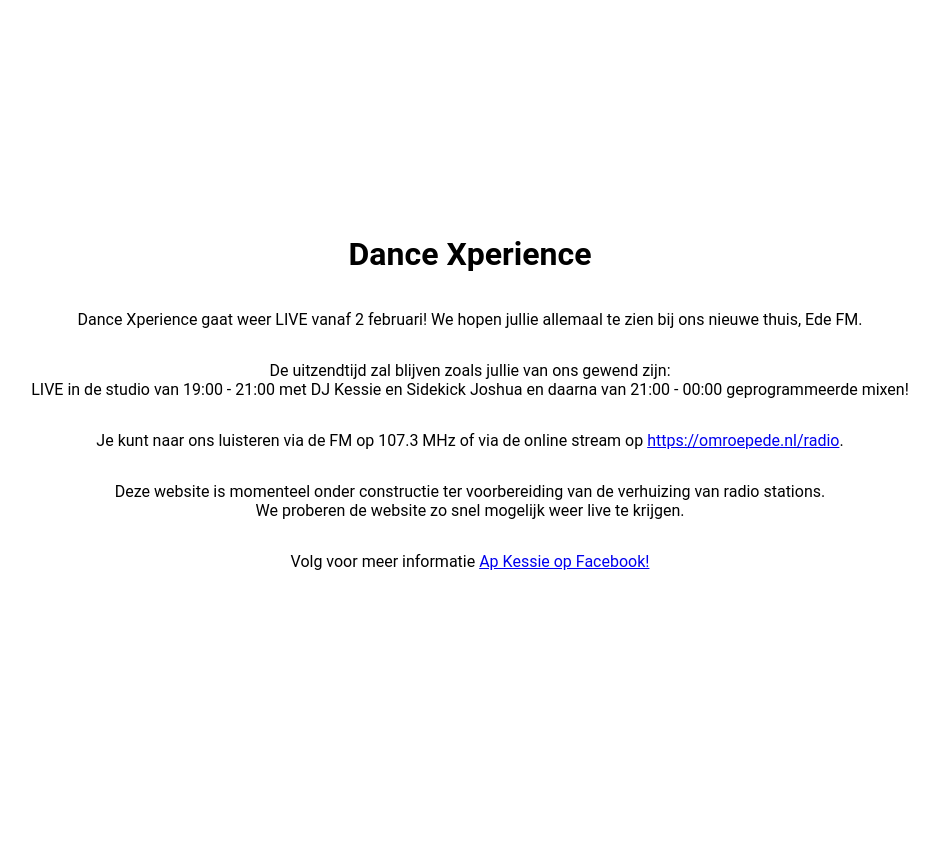
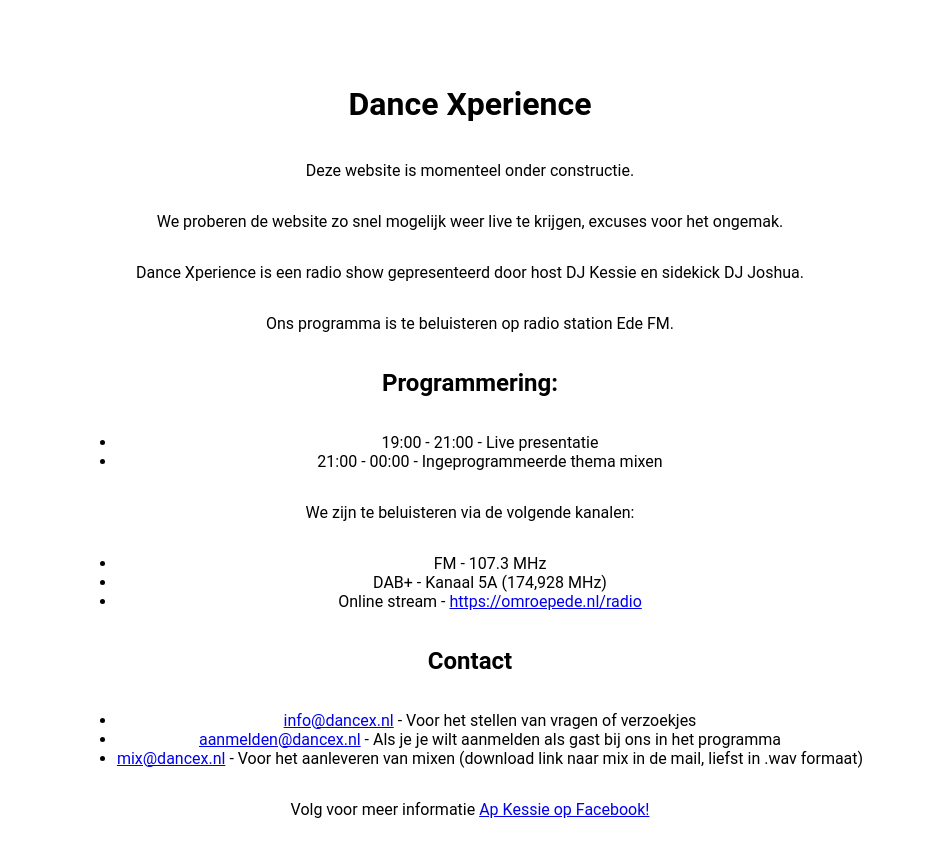
Before and after one commit to Dance-Xperience/DanceX, a SvelteKit app: page / in a window 1280 px wide. Shown: the top 856 px of the page, without its empty margins (170-1109 px from the left). Before the commit the page ends 800 px from the top, so only its background shows below. Built offline with nearby package versions, Linux system fonts and the light colour scheme.

Commit message:
update placeholder

```diff
--- a/package.json
+++ b/package.json
@@ -16,6 +16,7 @@
 	"devDependencies": {
 		"@playwright/test": "^1.28.1",
 		"@sveltejs/adapter-auto": "^1.0.0",
+		"@sveltejs/adapter-cloudflare": "^2.2.0",
 		"@sveltejs/kit": "^1.0.0",
 		"@typescript-eslint/eslint-plugin": "^5.45.0",
 		"@typescript-eslint/parser": "^5.45.0",
--- a/src/routes/+page.svelte
+++ b/src/routes/+page.svelte
@@ -1,4 +1,4 @@
-<script>
+<script lang="ts">
 	import '../app.css';
 </script>
 
@@ -8,24 +8,41 @@
 	<meta name="keywords" content="Dance Xperience, Omroep Ede, Ede FM, Dance, Radio" />
 </svelte:head>
 
-<main>
-	<h1>Dance Xperience</h1>
-	<p>
-		Dance Xperience gaat weer LIVE vanaf 2 februari! We hopen jullie allemaal te zien bij ons nieuwe
-		thuis, Ede FM.
-	</p>
-	<p>
-		De uitzendtijd zal blijven zoals jullie van ons gewend zijn:<br /> LIVE in de studio van 19:00 -
-		21:00 met DJ Kessie en Sidekick Joshua en daarna van 21:00 - 00:00 geprogrammeerde mixen!
-	</p>
-	<p>
-		Je kunt naar ons luisteren via de FM op 107.3 MHz of via de online stream op
-		<a href="https://omroepede.nl/radio">https://omroepede.nl/radio</a>.
-	</p>
-	<p>
-		Deze website is momenteel onder constructie ter voorbereiding van de verhuizing van radio
-		stations.<br /> We proberen de website zo snel mogelijk weer live te krijgen.
-	</p>
+<main class="text-left">
+        <h1>Dance Xperience</h1>
+	<p>Deze website is momenteel onder constructie.</p>
+	<p>We proberen de website zo snel mogelijk weer live te krijgen, excuses voor het ongemak.</p>
+	<p>Dance Xperience is een radio show gepresenteerd door host DJ Kessie en sidekick DJ Joshua.</p>
+	<p>Ons programma is te beluisteren op radio station Ede FM.</p>
+
+	<h2>Programmering:</h2>
+	<ul>
+		<li>19:00 - 21:00 - Live presentatie</li>
+		<li>21:00 - 00:00 - Ingeprogrammeerde thema mixen</li>
+	</ul>
+
+	<p>We zijn te beluisteren via de volgende kanalen:</p>
+	<ul>
+		<li>FM - 107.3 MHz</li>
+		<li>DAB+ - Kanaal 5A (174,928 MHz)</li>
+		<li>Online stream - <a href="https://omroepede.nl/radio">https://omroepede.nl/radio</a></li>
+	</ul>
+
+	<h2>Contact</h2>
+	<ul>
+		<li>
+			<a href="mailto:info@dancex.nl">info@dancex.nl</a> - Voor het stellen van vragen of verzoekjes
+		</li>
+		<li>
+			<a href="mailto:aanmelden@dancex.nl">aanmelden@dancex.nl</a> - Als je je wilt aanmelden als gast
+			bij ons in het programma
+		</li>
+		<li>
+			<a href="mailto:mix@dancex.nl">mix@dancex.nl</a> - Voor het aanleveren van mixen (download link
+			naar mix in de mail, liefst in .wav formaat)
+		</li>
+	</ul>
+
 	<p>
 		Volg voor meer informatie <a href="https://www.facebook.com/djkessie/">Ap Kessie op Facebook!</a
 		>
--- a/svelte.config.js
+++ b/svelte.config.js
@@ -1,4 +1,4 @@
-import adapter from '@sveltejs/adapter-auto';
+import adapter from '@sveltejs/adapter-cloudflare';
 import { vitePreprocess } from '@sveltejs/kit/vite';
 
 /** @type {import('@sveltejs/kit').Config} */
```
Also changed, not shown: 1 other file (tests, documents, lock files or other folders).
